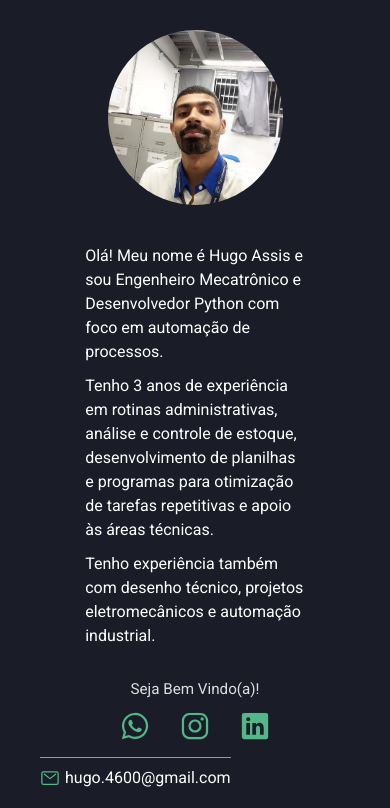
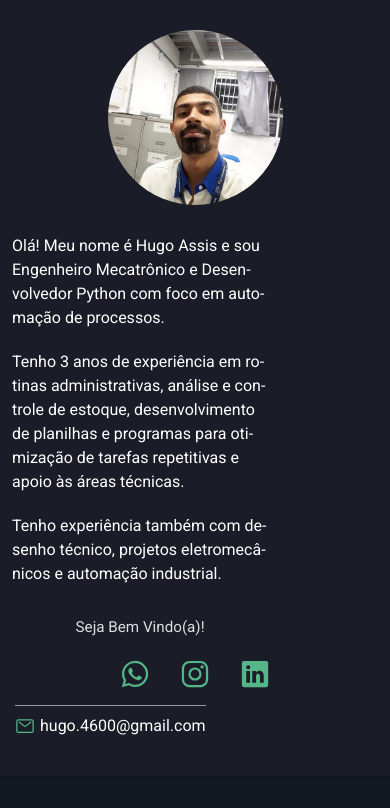
Before and after one commit to hugoassisoliveira/hugoassisoliveira.github.io, a plain HTML site: page index.html in a window 390 px wide. Shown: the top 808 px of the page. Drawn offline with nearby package versions, Linux system fonts and the light colour scheme.

```diff
--- a/css/styles.css
+++ b/css/styles.css
@@ -275,17 +275,19 @@
     }
 
     #bio-container p{
-        max-width: 60%;
-        margin: 10px auto;
+        max-width: 70%;
+    }
+
+    #email-container{
+        display: flex;
+        justify-content: center;
+        position: absolute;
+        left: 15px;
     }
 
     #about-container{
-        text-align: center;
+        text-align: left;
         padding: 30px;
-    }
-
-    #email-container{
-        justify-content: center;
     }
 
     #about-container .description{
@@ -305,7 +307,7 @@
     .skills-box{
         flex: 1 1 100%;
         max-width: 100%;
-        margin-bottom: 40px;
+        margin-bottom: 20px;
         text-align: left;
     }
 
```
